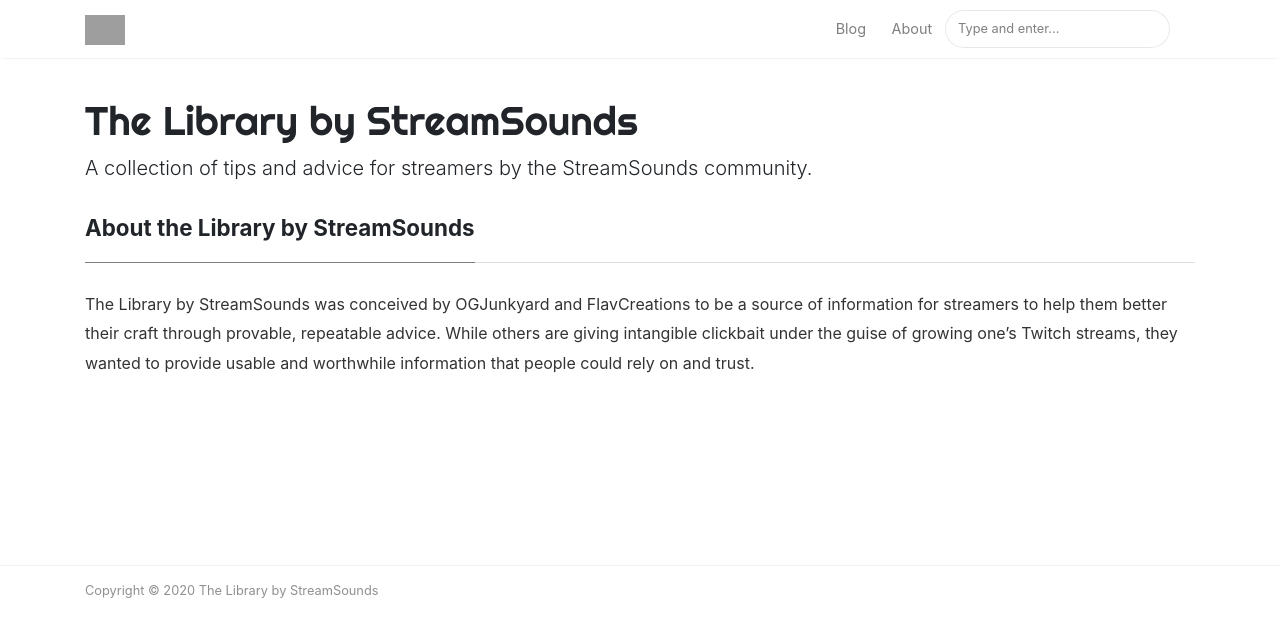
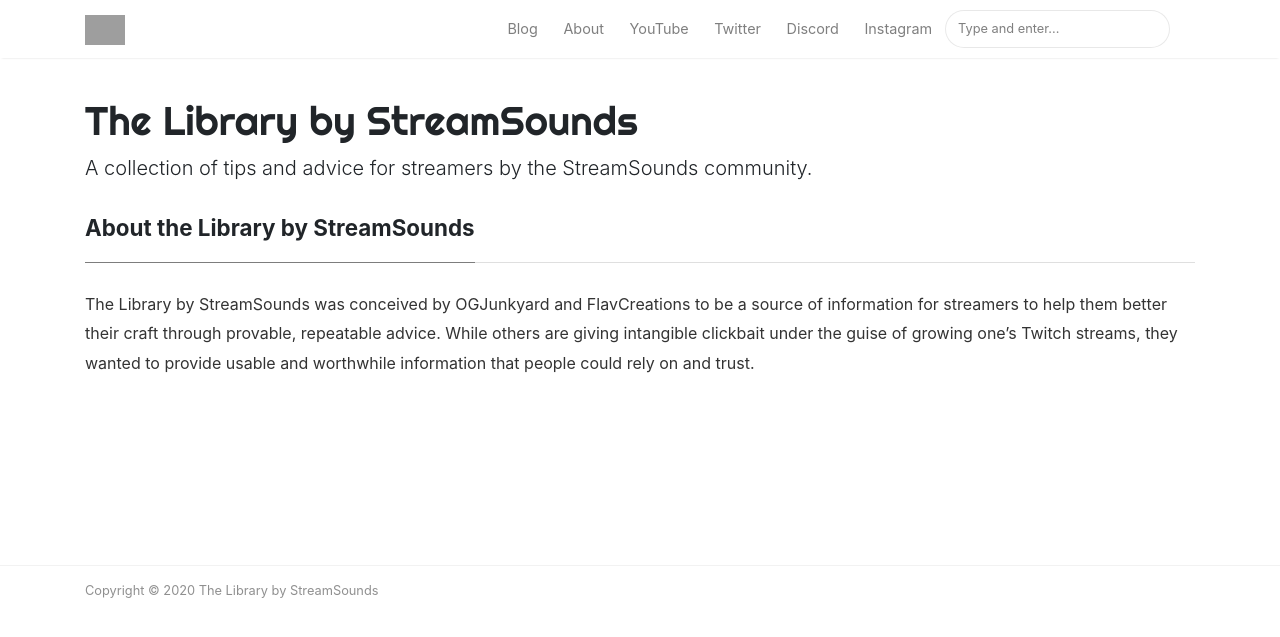
Before and after one commit to StreamSounds/library, a Jekyll site: the page built from _pages/about.md, in a window 1280 px wide. Shown: the top 637 px of the page. Built offline with Jekyll 4.4.1, drawn with Linux system fonts in a browser that asks for light colours; nearby versions of some CDN libraries; grey boxes are pictures that could not be loaded.

Commit message:
ADding links to default.html nav menu (#22)
* Update default.html

Adding youtube, twitter, and discord links to the top nav menu

* Update default.html

* Update default.html

adding socials to nav menu

* Update default.html

Fixing line spacing and positioning

* Adding links to default.html

fixed discord link and added other links to default.html nav menu

Co-authored-by: Flavius-The-Person <Flavius.The.Person@gmail.com>

```diff
--- a/_layouts/default.html
+++ b/_layouts/default.html
@@ -70,11 +70,27 @@
                 {% endif %}
                 <a class="nav-link" href="{{ site.baseurl }}/index.html">Blog</a>
                 </li>
+                <li class="nav-item">
+                	<a class="nav-link" href="{{ site.baseurl }}/about">About</a>
+                </li>
+		<li class="nav-item">
+			<a class="nav-link" href="https://www.youtube.com/channel/UC3rEHGEUyd3kVuPyWoXi1SQ/">YouTube</a>
+		</li>
+		<li class="nav-item">
+			<a class="nav-link" href="https://www.twitter.com/streamsoundstv/">Twitter</a>
+		</li>
+		<li class="nav-item">
+			<a class="nav-link" href="https://discord.streamsounds.tv/">Discord</a>
+		</li>
+		<li class="nav-item">
+			<a class="nav-link" href="https://wwww.instagram.com/streamsoundstv/">Instagram</a>
+		</li>
 
-                <li class="nav-item">
-                <a class="nav-link" href="{{ site.baseurl }}/about">About</a>
-                </li>
-
+		<!--
+		<li class="nav-item">
+			<a class="nav-link" href=""></a>
+		</li>
+		-->
                 {% include search-lunr.html %}
 
             </ul>
```
